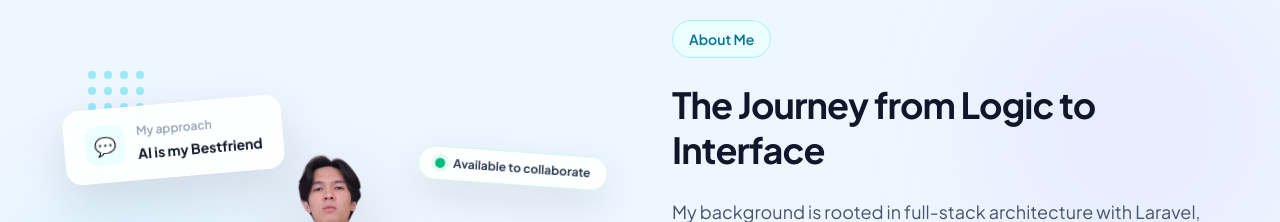
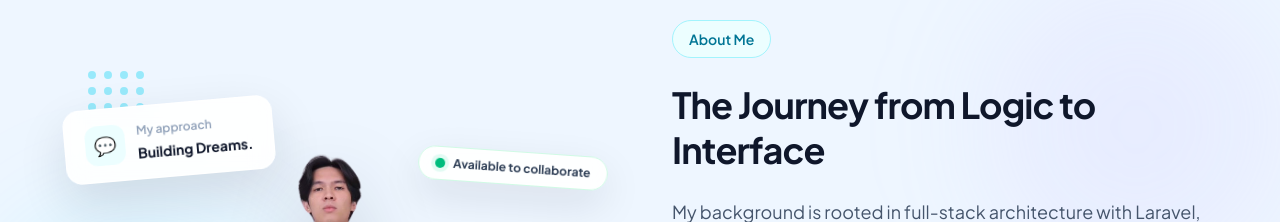
Before and after one commit to AwArrafi/portfolio, a Next.js app: page / in a window 1280 px wide. Shown: the part 1080-1302 px from the top of the page. Built offline with nearby package versions, Linux system fonts and the light colour scheme.

Commit message:
Text Fixed

```diff
--- a/components/sections/ProfileShowcaseSection.tsx
+++ b/components/sections/ProfileShowcaseSection.tsx
@@ -67,7 +67,7 @@ export default function ProfileShowcaseSection() {
                 </p>
 
                 <p className="mt-1 text-sm font-bold leading-5 text-slate-900 dark:text-[#dae2fd]">
-                  AI is my Bestfriend
+                  Building Dreams.
                 </p>
               </div>
             </div>
```
